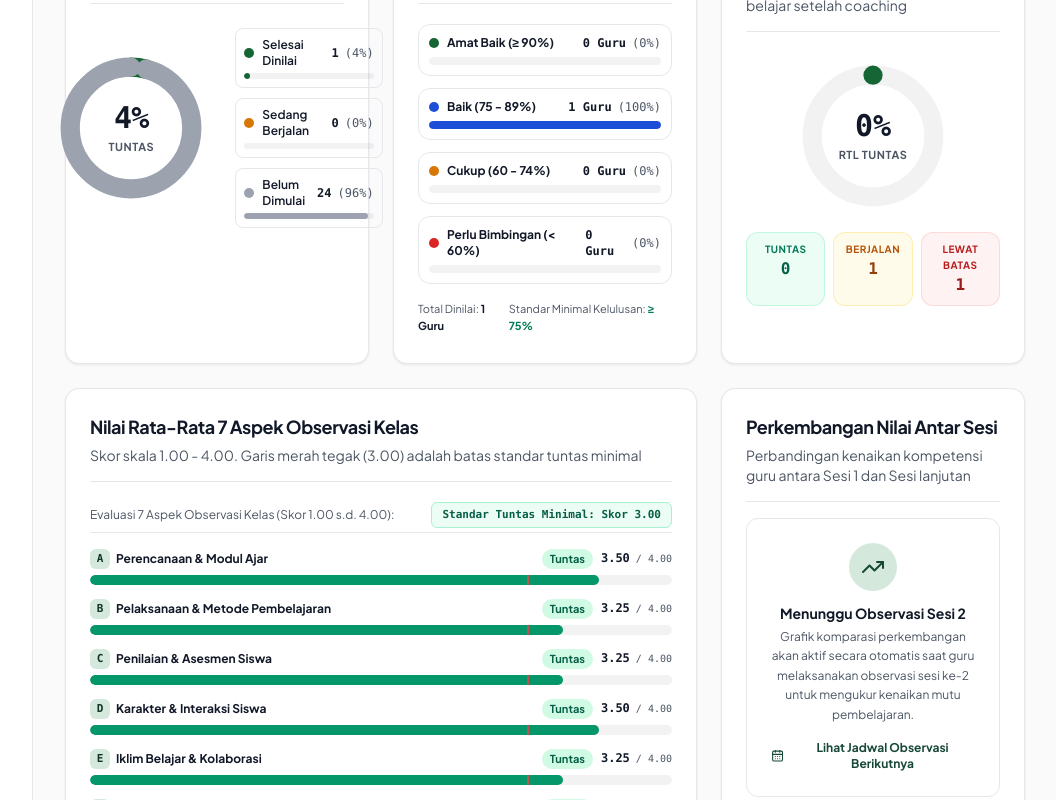
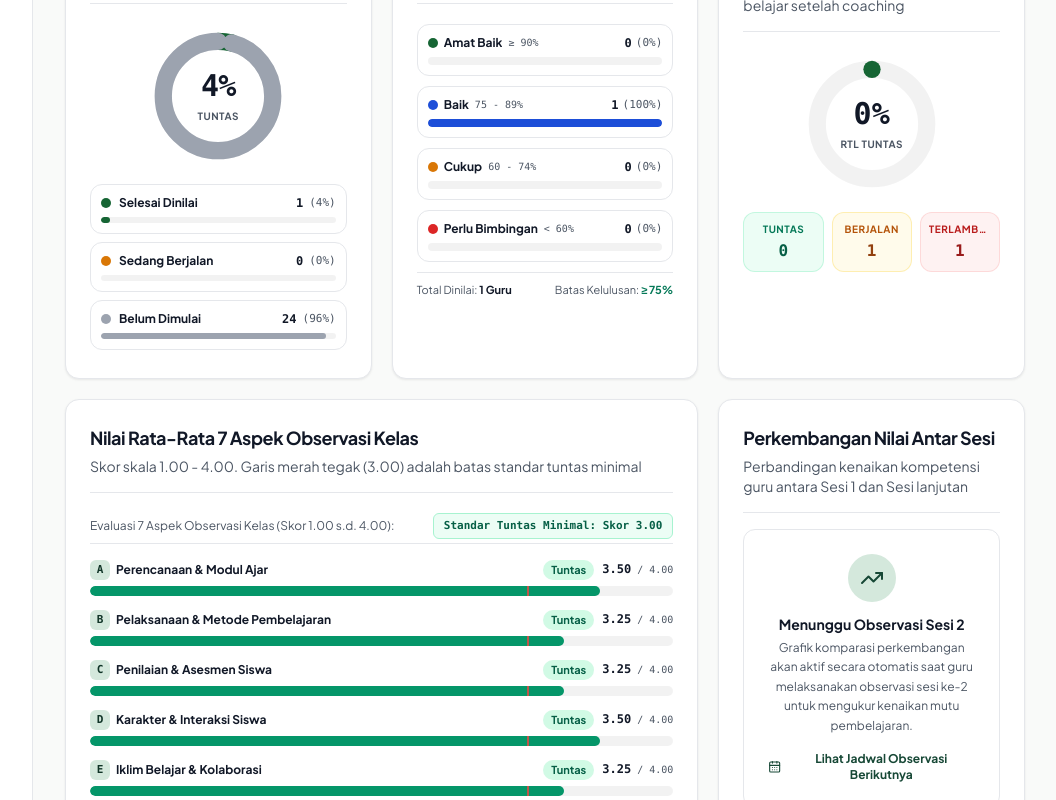
Before and after one commit to mediasosialsmpn3cibungbulang-dotcom/Web-App-Observasi, a Next.js app: page /beranda in a window 1280 px wide. Shown: the part 860-1660 px from the top of the page, without its empty margins (223-1279 px from the left). Built offline with nearby package versions, Linux system fonts and the light colour scheme.

Commit message:
fix(dashboard): resolve chart clipping on laptop screens with vertical centering and adaptive 2-to-3 column grid

```diff
--- a/src/app/beranda/page.tsx
+++ b/src/app/beranda/page.tsx
@@ -97,10 +97,10 @@ export default function BerandaPage() {
   const countPerlu = summaries.filter((s) => s.predikat_terbaru === "Perlu Pembinaan").length;
 
   const predicateData = [
-    { label: "Amat Baik (≥ 90%)", count: countAmatBaik, color: "#166534" },
-    { label: "Baik (75 - 89%)", count: countBaik, color: "#1D4ED8" },
-    { label: "Cukup (60 - 74%)", count: countCukup, color: "#D97706" },
-    { label: "Perlu Bimbingan (< 60%)", count: countPerlu, color: "#DC2626" },
+    { label: "Amat Baik", range: "≥ 90%", count: countAmatBaik, color: "#166534" },
+    { label: "Baik", range: "75 - 89%", count: countBaik, color: "#1D4ED8" },
+    { label: "Cukup", range: "60 - 74%", count: countCukup, color: "#D97706" },
+    { label: "Perlu Bimbingan", range: "< 60%", count: countPerlu, color: "#DC2626" },
   ];
 
   // Data Grafik 3: Rata-rata 7 Aspek Rubrik Baku (Aspek A s.d. G)
@@ -382,7 +382,7 @@ export default function BerandaPage() {
       )}
 
       {/* Grid 5 Visualisasi Grafik Ringan & Responsif */}
-      <div className="grid grid-cols-1 md:grid-cols-2 lg:grid-cols-3 gap-6">
+      <div className="grid grid-cols-1 md:grid-cols-2 xl:grid-cols-3 gap-5">
         {/* Grafik 1: Status Supervisi Donut */}
         <Panel
           title="Status Supervisi Seluruh Guru"
@@ -415,9 +415,9 @@ export default function BerandaPage() {
           />
         </Panel>
 
-        {/* Grafik 3: Rata-Rata 7 Aspek Rubrik (Span 2 kolom pada desktop) */}
+        {/* Grafik 3: Rata-Rata 7 Aspek Rubrik (Span 2 kolom pada md & xl) */}
         <Panel
-          className="lg:col-span-2"
+          className="md:col-span-2 xl:col-span-2"
           title="Nilai Rata-Rata 7 Aspek Observasi Kelas"
           subtitle="Skor skala 1.00 - 4.00. Garis merah tegak (3.00) adalah batas standar tuntas minimal"
         >
@@ -426,6 +426,7 @@ export default function BerandaPage() {
 
         {/* Grafik 4: Perbandingan Obs-1 vs Obs-Terbaru */}
         <Panel
+          className="md:col-span-2 xl:col-span-1"
           title="Perkembangan Nilai Antar Sesi"
           subtitle="Perbandingan kenaikan kompetensi guru antara Sesi 1 dan Sesi lanjutan"
         >
--- a/src/components/charts/DonutChart.tsx
+++ b/src/components/charts/DonutChart.tsx
@@ -10,7 +10,6 @@ export interface DonutSegment {
 
 interface DonutChartProps {
   data: DonutSegment[];
-  size?: number;
   strokeWidth?: number;
   centerLabel?: string;
   centerValue?: string | number;
@@ -29,9 +28,9 @@ export const DonutChart: React.FC<DonutChartProps> = ({
   let accumulatedPercent = 0;
 
   return (
-    <div className="flex flex-col sm:flex-row items-center gap-6 justify-center w-full py-2">
-      {/* Donut Ring Container Responsive */}
-      <div className="relative w-36 h-36 md:w-40 md:h-40 shrink-0 flex items-center justify-center">
+    <div className="flex flex-col items-center justify-center w-full py-1">
+      {/* Donut Ring Responsif (Pusat Simetris, Tidak Pernah Terpotong) */}
+      <div className="relative w-32 h-32 sm:w-36 sm:h-36 shrink-0 flex items-center justify-center">
         <svg viewBox="0 0 100 100" className="w-full h-full rotate-[-90deg]">
           {/* Lingkaran Latar Belakang */}
           <circle
@@ -85,14 +84,14 @@ export const DonutChart: React.FC<DonutChartProps> = ({
 
         {/* Teks di Tengah Lingkaran */}
         {(centerValue !== undefined || centerLabel) && (
-          <div className="absolute inset-0 flex flex-col items-center justify-center text-center pointer-events-none px-2">
+          <div className="absolute inset-0 flex flex-col items-center justify-center text-center pointer-events-none px-1">
             {centerValue !== undefined && (
-              <span className="text-2xl md:text-3xl font-extrabold font-mono tracking-tight text-foreground">
+              <span className="text-2xl sm:text-3xl font-extrabold font-mono tracking-tight text-foreground leading-none">
                 {centerValue}
               </span>
             )}
             {centerLabel && (
-              <span className="text-[10px] md:text-[11px] text-muted font-bold uppercase tracking-wider mt-0.5">
+              <span className="text-[10px] text-muted font-bold uppercase tracking-wider mt-1">
                 {centerLabel}
               </span>
             )}
@@ -100,25 +99,31 @@ export const DonutChart: React.FC<DonutChartProps> = ({
         )}
       </div>
 
-      {/* Legenda & Rincian Segment */}
-      <div className="w-full sm:w-auto flex-1 space-y-2.5 text-xs">
+      {/* Legenda & Rincian Segment Vertikal Penuh (Tidak Akan Berdesakan) */}
+      <div className="w-full mt-4 space-y-2 text-xs">
         {data.map((item, idx) => {
           const percent = total > 0 ? Math.round((item.value / total) * 100) : 0;
           return (
-            <div key={idx} className="p-2 rounded-lg bg-surface/80 border border-border/60">
-              <div className="flex items-center justify-between gap-3 mb-1">
-                <div className="flex items-center gap-2">
+            <div
+              key={idx}
+              className="p-2 sm:p-2.5 rounded-xl bg-surface/80 border border-border/60 hover:border-border transition-colors space-y-1.5"
+            >
+              <div className="flex items-center justify-between gap-2">
+                <div className="flex items-center gap-2 min-w-0">
                   <span
                     className="w-2.5 h-2.5 rounded-full shrink-0 shadow-xs"
                     style={{ backgroundColor: item.color }}
                   />
-                  <span className="text-foreground font-semibold text-xs">{item.label}</span>
+                  <span className="text-foreground font-bold text-xs truncate">
+                    {item.label}
+                  </span>
                 </div>
-                <div className="flex items-center gap-1.5 font-mono text-xs">
+                <div className="flex items-center gap-1.5 font-mono text-xs shrink-0">
                   <span className="font-extrabold text-foreground">{item.value}</span>
-                  <span className="text-muted">({percent}%)</span>
+                  <span className="text-muted text-[11px]">({percent}%)</span>
                 </div>
               </div>
+
               {/* Mini progress bar di bawah legenda */}
               <div className="w-full bg-black/5 dark:bg-white/5 h-1.5 rounded-full overflow-hidden">
                 <div
--- a/src/components/charts/PredicateBarChart.tsx
+++ b/src/components/charts/PredicateBarChart.tsx
@@ -3,15 +3,15 @@
 import React from "react";
 
 export interface PredicateData {
-  label: string; // e.g. "Amat Baik (≥90%)" or "Amat Baik"
-  range?: string; // e.g. "≥90%"
+  label: string; // Misal: "Amat Baik (≥ 90%)" atau nama predikat
+  name?: string; // "Amat Baik", "Baik", dll
+  range?: string; // "≥ 90%", "75 - 89%", dll
   count: number;
   color: string;
 }
 
 interface PredicateBarChartProps {
   data: PredicateData[];
-  height?: number;
 }
 
 export const PredicateBarChart: React.FC<PredicateBarChartProps> = ({
@@ -20,25 +20,37 @@ export const PredicateBarChart: React.FC<PredicateBarChartProps> = ({
   const totalEvaluated = data.reduce((sum, d) => sum + d.count, 0);
 
   return (
-    <div className="w-full space-y-3 py-1">
+    <div className="w-full space-y-2.5 py-1">
       {data.map((item, idx) => {
         const percent = totalEvaluated > 0 ? Math.round((item.count / totalEvaluated) * 100) : 0;
+
+        // Ekstrak nama dan rentang nilai secara aman
+        const displayName = item.name || item.label.split("(")[0].trim();
+        const displayRange = item.range || (item.label.includes("(") ? item.label.slice(item.label.indexOf("(")) : "");
+
         return (
           <div
             key={idx}
-            className="p-2.5 rounded-xl bg-surface/70 border border-border/60 hover:border-border transition-colors space-y-1.5"
+            className="p-2 sm:p-2.5 rounded-xl bg-surface/80 border border-border/60 hover:border-border transition-colors space-y-1.5"
           >
-            <div className="flex items-center justify-between text-xs">
-              <div className="flex items-center gap-2">
+            <div className="flex items-center justify-between gap-2 text-xs">
+              <div className="flex items-center gap-1.5 min-w-0">
                 <span
-                  className="w-2.5 h-2.5 rounded-full shrink-0"
+                  className="w-2.5 h-2.5 rounded-full shrink-0 shadow-xs"
                   style={{ backgroundColor: item.color }}
                 />
-                <span className="font-bold text-foreground text-xs">{item.label}</span>
+                <span className="font-bold text-foreground text-xs truncate">
+                  {displayName}
+                </span>
+                {displayRange && (
+                  <span className="text-[10px] text-muted font-mono shrink-0">
+                    {displayRange}
+                  </span>
+                )}
               </div>
-              <div className="flex items-center gap-1.5 font-mono text-xs">
-                <span className="font-extrabold text-foreground">{item.count} Guru</span>
-                <span className="text-muted">({percent}%)</span>
+              <div className="flex items-center gap-1 font-mono text-xs shrink-0">
+                <span className="font-extrabold text-foreground">{item.count}</span>
+                <span className="text-muted text-[11px]">({percent}%)</span>
               </div>
             </div>
 
@@ -56,10 +68,15 @@ export const PredicateBarChart: React.FC<PredicateBarChartProps> = ({
         );
       })}
 
-      {/* Ringkasan Bawah yang Informatif */}
-      <div className="pt-1 text-[11px] text-muted flex items-center justify-between">
-        <span>Total Dinilai: <strong className="text-foreground">{totalEvaluated} Guru</strong></span>
-        <span>Standar Minimal Kelulusan: <strong className="text-emerald-700 dark:text-emerald-400">≥ 75%</strong></span>
+      {/* Ringkasan Bawah yang Rapi dan Tidak Memaksa Baris Baru */}
+      <div className="pt-2 flex flex-wrap items-center justify-between gap-1 text-[11px] text-muted border-t border-border/60">
+        <span>
+          Total Dinilai: <strong className="text-foreground">{totalEvaluated} Guru</strong>
+        </span>
+        <span>
+          Batas Kelulusan:{" "}
+          <strong className="text-emerald-700 dark:text-emerald-400 font-bold">≥ 75%</strong>
+        </span>
       </div>
     </div>
   );
--- a/src/components/charts/RtlGaugeChart.tsx
+++ b/src/components/charts/RtlGaugeChart.tsx
@@ -1,7 +1,6 @@
 "use client";
 
 import React from "react";
-import { CheckCircle2, Clock, AlertTriangle } from "lucide-react";
 
 interface RtlGaugeChartProps {
   selesai: number;
@@ -20,11 +19,11 @@ export const RtlGaugeChart: React.FC<RtlGaugeChartProps> = ({
   const circumference = 2 * Math.PI * radius;
 
   return (
-    <div className="flex flex-col items-center justify-center w-full py-2">
-      {/* Donut Progress Ring Responsive */}
-      <div className="relative w-36 h-36 md:w-40 md:h-40 flex items-center justify-center">
+    <div className="flex flex-col items-center justify-center w-full py-1">
+      {/* Donut Progress Ring Responsif */}
+      <div className="relative w-32 h-32 sm:w-36 sm:h-36 flex items-center justify-center shrink-0">
         <svg viewBox="0 0 100 100" className="w-full h-full rotate-[-90deg]">
-          {/* Latar Belakang */}
+          {/* Latar Belakang Lingkaran */}
           <circle
             cx="50"
             cy="50"
@@ -50,40 +49,40 @@ export const RtlGaugeChart: React.FC<RtlGaugeChartProps> = ({
           />
         </svg>
 
-        {/* Teks Tengah */}
-        <div className="absolute inset-0 flex flex-col items-center justify-center text-center px-2 pointer-events-none">
-          <span className="text-2xl md:text-3xl font-extrabold font-mono text-foreground">
+        {/* Teks Tengah Lingkaran */}
+        <div className="absolute inset-0 flex flex-col items-center justify-center text-center px-1 pointer-events-none">
+          <span className="text-2xl sm:text-3xl font-extrabold font-mono text-foreground leading-none">
             {persentaseSelesai}%
           </span>
-          <span className="text-[10px] md:text-[11px] uppercase font-bold text-muted tracking-wider mt-0.5">
+          <span className="text-[10px] uppercase font-bold text-muted tracking-wider mt-1">
             RTL Tuntas
           </span>
         </div>
       </div>
 
-      {/* Rincian Status 3 Kolom */}
+      {/* Rincian Status 3 Kotak (Kompak & Anti-Wrap) */}
       <div className="grid grid-cols-3 gap-2 w-full mt-4 text-center">
         <div className="p-2 rounded-xl bg-emerald-50 dark:bg-emerald-950/20 border border-emerald-200/60 dark:border-emerald-800/60">
-          <p className="text-[10px] text-emerald-700 dark:text-emerald-300 font-bold uppercase tracking-wider">
+          <p className="text-[10px] text-emerald-700 dark:text-emerald-300 font-bold uppercase tracking-wider truncate">
             Tuntas
           </p>
-          <p className="text-base font-extrabold font-mono text-emerald-800 dark:text-emerald-200">
+          <p className="text-base font-extrabold font-mono text-emerald-800 dark:text-emerald-200 mt-0.5">
             {selesai}
           </p>
         </div>
         <div className="p-2 rounded-xl bg-amber-50 dark:bg-amber-950/20 border border-amber-200/60 dark:border-amber-800/60">
-          <p className="text-[10px] text-amber-700 dark:text-amber-300 font-bold uppercase tracking-wider">
+          <p className="text-[10px] text-amber-700 dark:text-amber-300 font-bold uppercase tracking-wider truncate">
             Berjalan
           </p>
-          <p className="text-base font-extrabold font-mono text-amber-800 dark:text-amber-200">
+          <p className="text-base font-extrabold font-mono text-amber-800 dark:text-amber-200 mt-0.5">
             {berjalan}
           </p>
         </div>
         <div className="p-2 rounded-xl bg-red-50 dark:bg-red-950/20 border border-red-200/60 dark:border-red-800/60">
-          <p className="text-[10px] text-red-700 dark:text-red-300 font-bold uppercase tracking-wider">
-            Lewat Batas
+          <p className="text-[10px] text-red-700 dark:text-red-300 font-bold uppercase tracking-wider truncate">
+            Terlambat
           </p>
-          <p className="text-base font-extrabold font-mono text-red-800 dark:text-red-200">
+          <p className="text-base font-extrabold font-mono text-red-800 dark:text-red-200 mt-0.5">
             {overdue}
           </p>
         </div>
```
